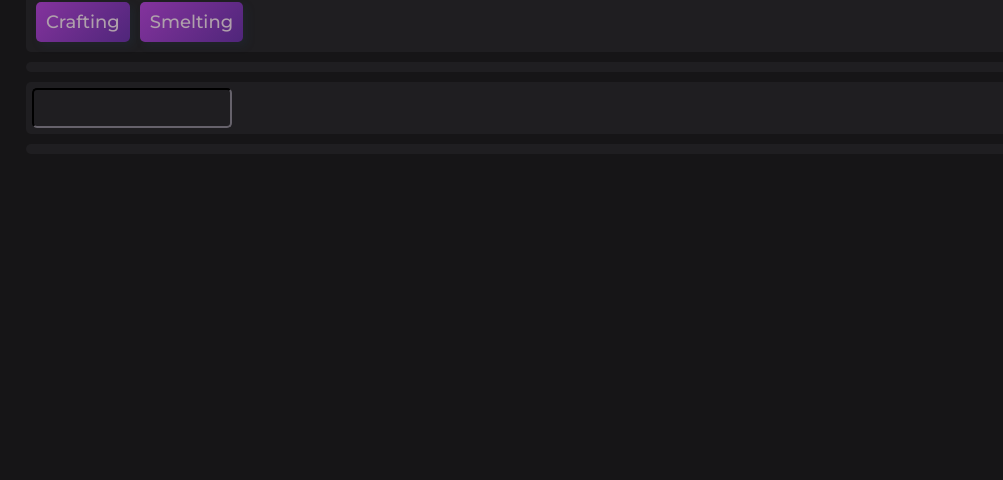
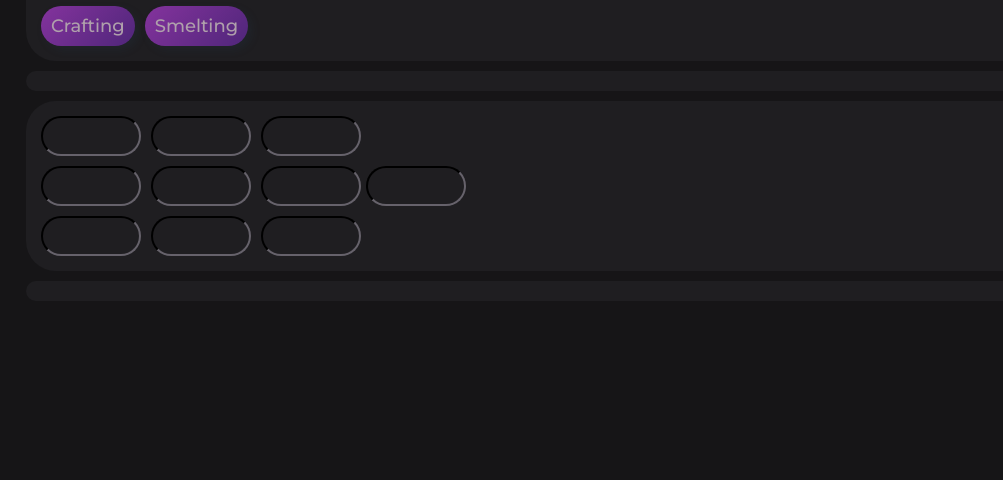
Before and after one commit to Minemaster656/KubeJSRecipeConstructor, a plain HTML site: page index.html in a window 1280 px wide. Shown: the part 320-800 px from the top of the page, without its empty margins (69-1072 px from the left). Drawn offline with nearby package versions, Linux system fonts and the light colour scheme.

Commit message:
аааэ

```diff
--- a/index.html
+++ b/index.html
@@ -60,12 +60,26 @@
         <div class="editor-container generic-container">
             <div class="recipe-editor" id="crafting-editor">
                 <script src="processors/crafting.js"></script>
-                <table>
-                    <tr>
-                        <td><input type="text" class="autocomplete"></td>
-
-                    </tr>
-                </table>
+                <div class="crafting-grid" style="display: flex; align-items: center">
+                    <table cellpadding="5">
+                        <tr>
+                            <td><input type="text" class="autocomplete" id="crafting-input-top-left"></td>
+                            <td><input type="text" class="autocomplete" id="crafting-input-top-middle"></td>
+                            <td><input type="text" class="autocomplete" id="crafting-input-top-right"></td>
+                        </tr>
+                        <tr>
+                            <td><input type="text" class="autocomplete" id="crafting-input-middle-left"></td>
+                            <td><input type="text" class="autocomplete" id="crafting-input-middle-middle"></td>
+                            <td><input type="text" class="autocomplete" id="crafting-input-middle-right"></td>
+                        </tr>
+                        <tr>
+                            <td><input type="text" class="autocomplete" id="crafting-input-bottom-left"></td>
+                            <td><input type="text" class="autocomplete" id="crafting-input-bottom-middle"></td>
+                            <td><input type="text" class="autocomplete" id="crafting-input-bottom-right"></td>
+                        </tr>
+                    </table>
+                    <input type="text" class="autocomplete" id="crafting-output" >
+                </div>
             </div>
             <div class="recipe-editor" id="smelting-editor">
                 <script src="processors/smelting.js"></script>
--- a/main.css
+++ b/main.css
@@ -1,9 +1,11 @@
-:root{
+:root {
     --background-color: #161517;
     --container-color: #1f1e21;
     --font-color: #afa0ab;
+    --border-radius: 30px;
 
 }
+
 body {
     text-align: center;
     /* background: rgb(51, 34, 51);
@@ -23,15 +25,16 @@ background: linear-gradient(0deg, rgba(117,60,124,1) 0%, rgba(126,65,150,1) 14%,
     padding-top: 20px;
 
 }
-.hidden{
+
+.hidden {
     display: none;
 }
 
 .generic-container {
-    border-radius: 5px;
+    border-radius: var(--border-radius);
     /* border: 2px solid gray; */
     margin: 10px;
-    padding: 5px;
+    padding: 10px;
     /* background: rgb(32, 11, 30);
     background: linear-gradient(0deg, rgba(32, 11, 30, 1) 0%, rgba(163, 54, 164, 1) 50%, rgba(95, 29, 97, 1) 100%); */
     background-color: #1f1e21;
@@ -44,11 +47,11 @@ background: linear-gradient(0deg, rgba(117,60,124,1) 0%, rgba(126,65,150,1) 14%,
 }
 
 .recipes-group-name {
-    border-bottom: 1px dotted var(--font-color);
+    /* border-bottom: 1px dotted var(--font-color); */
 }
 
 .recipe-type {
-    border-radius: 5px;
+    border-radius: var(--border-radius);
     -webkit-box-shadow: 4px 4px 8px 0px rgba(34, 60, 80, 0.2);
     -moz-box-shadow: 4px 4px 8px 0px rgba(34, 60, 80, 0.2);
     box-shadow: 4px 4px 8px 0px rgba(34, 60, 80, 0.2);
@@ -58,19 +61,22 @@ background: linear-gradient(0deg, rgba(117,60,124,1) 0%, rgba(126,65,150,1) 14%,
     align-items: center;
     height: 40px;
     margin: 5px;
-    background: rgb(79,38,122);
-background: linear-gradient(315deg, rgba(79,38,122,1) 0%, rgba(132,51,157,1) 100%);
+    background: rgb(79, 38, 122);
+    background: linear-gradient(315deg, rgba(79, 38, 122, 1) 0%, rgba(132, 51, 157, 1) 100%);
     font-size: large;
     font-weight: 500;
 
 }
 
 .selected {
-    background: rgb(110,59,164);
-background: linear-gradient(315deg, rgba(110,59,164,1) 0%, rgba(176,74,207,1) 100%);
+    background: rgb(110, 59, 164);
+    background: linear-gradient(315deg, rgba(110, 59, 164, 1) 0%, rgba(176, 74, 207, 1) 100%);
     /* font-weight: bold; */
     text-decoration: underline;
-    text-shadow: var(--background-color) 1px 0 10px;;
+    text-shadow: var(--background-color) 1px 0 10px;
+    -webkit-box-shadow: 0px 0px 8px 0px rgba(226, 101, 255, 0.91);
+    -moz-box-shadow: 0px 0px 8px 0px rgba(226, 101, 255, 0.91);
+    box-shadow: 0px 0px 8px 0px rgba(226, 101, 255, 0.91);
 }
 
 .recipe-type p {
@@ -82,12 +88,21 @@ background: linear-gradient(315deg, rgba(110,59,164,1) 0%, rgba(176,74,207,1) 10
 
     transform: scale(1.1);
 }
-.autocomplete{
-    border-radius: 5px;
+
+.autocomplete {
+    border-radius: var(--border-radius);
     border-color: var(--background-color);
     background-color: var(--container-color);
+    width: 100px;
     height: 40px;
+    padding: 10px;
+    color: var(--font-color);
+    font-weight: 400;
 }
-.autocomplete:focus{
+
+.autocomplete:focus {
     border-color: var(--font-color);
+    -webkit-box-shadow: 0px 0px 8px 0px rgba(133, 159, 169, 1);
+    -moz-box-shadow: 0px 0px 8px 0px rgba(133, 159, 169, 1);
+    box-shadow: 0px 0px 8px 0px rgba(133, 159, 169, 1);
 }
```
Also changed, not shown: main.js (line endings or trailing spaces).
